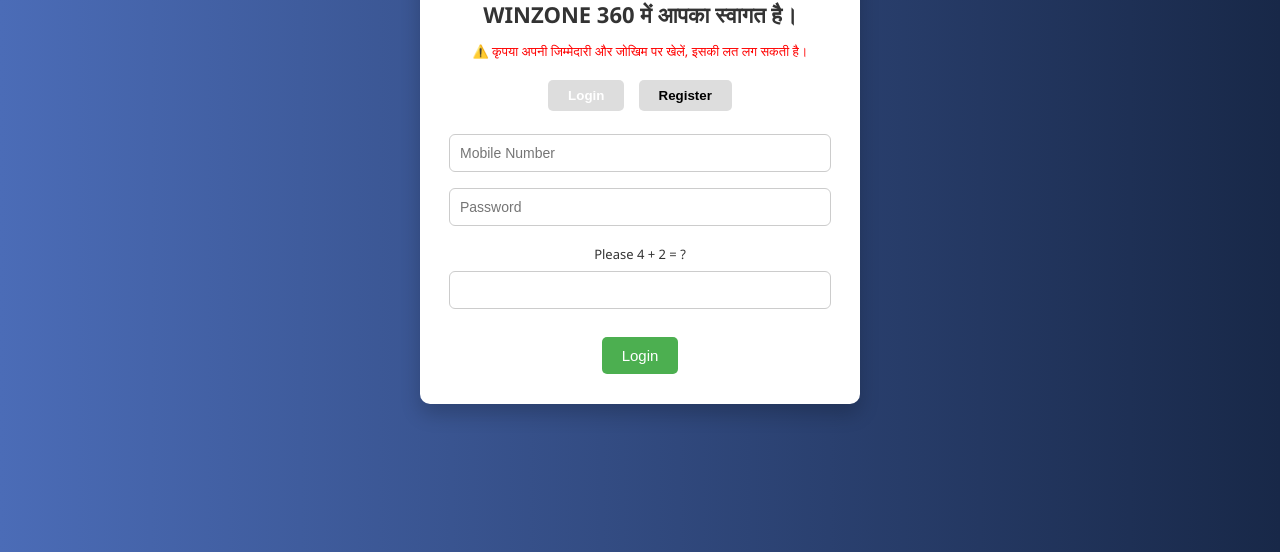
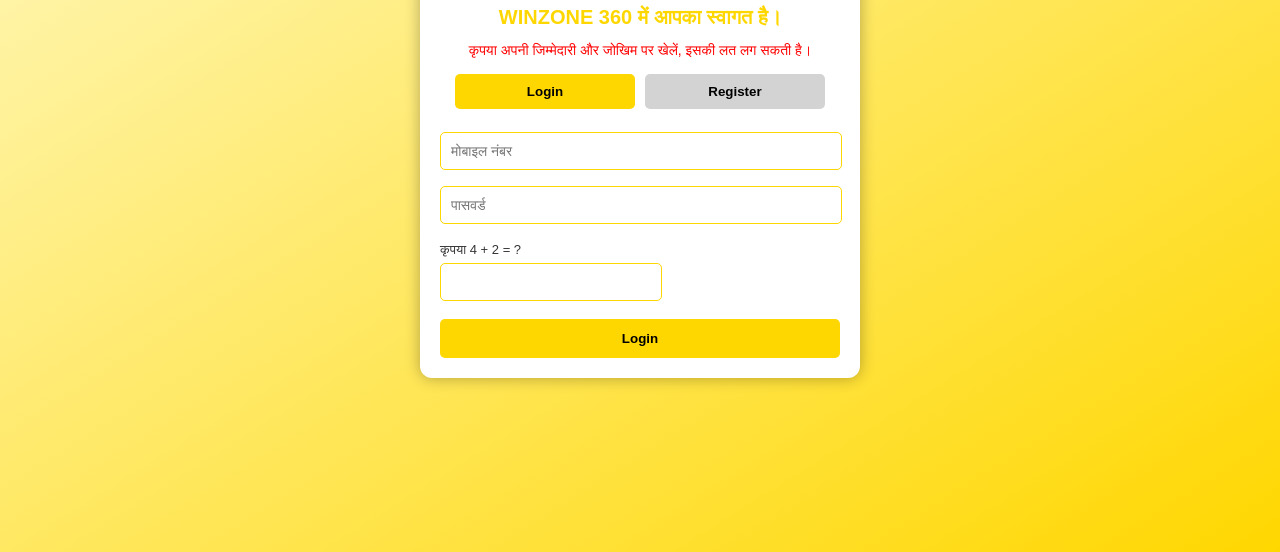
Before and after one commit to Rish1628/WinZone-360, a plain HTML site: page index.html in a window 1280 px wide. Shown: the part 248-800 px from the top of the page. Drawn offline with Linux system fonts and the light colour scheme.

Commit message:
Update index.html

```diff
--- a/index.html
+++ b/index.html
@@ -1,103 +1,118 @@
 <!DOCTYPE html>
 <html lang="hi">
 <head>
-  <meta charset="UTF-8" />
-  <meta name="viewport" content="width=device-width, initial-scale=1" />
+  <meta charset="UTF-8">
+  <meta name="viewport" content="width=device-width, initial-scale=1">
   <title>WINZONE 360 - Login/Register</title>
   <style>
     body {
+      font-family: 'Arial', sans-serif;
+      background: linear-gradient(to bottom right, #fff9c4, #ffd700);
       margin: 0;
-      font-family: 'Segoe UI', Tahoma, Geneva, Verdana, sans-serif;
-      background: linear-gradient(to right, #4b6cb7, #182848);
-      color: #fff;
+      padding: 0;
       display: flex;
       justify-content: center;
       align-items: center;
-      height: 100vh;
+      min-height: 100vh;
     }
 
     .container {
-      background: #ffffff;
-      color: #333;
-      padding: 30px 20px;
-      border-radius: 10px;
-      box-shadow: 0 10px 20px rgba(0,0,0,0.2);
+      background: #fff;
       width: 90%;
       max-width: 400px;
+      padding: 20px;
+      border-radius: 12px;
+      box-shadow: 0 0 15px rgba(0,0,0,0.3);
+      color: #333;
+    }
+
+    h1 {
       text-align: center;
+      color: #FFD700;
+      font-size: 20px;
+    }
+
+    .warning {
+      font-size: 14px;
+      color: red;
+      text-align: center;
+      margin-top: 5px;
+      margin-bottom: 15px;
     }
 
     .icon {
+      text-align: center;
       font-size: 40px;
     }
 
-    h1 {
-      font-size: 22px;
-      margin-bottom: 10px;
-    }
-
-    .warning {
-      font-size: 13px;
-      color: red;
-      margin-bottom: 20px;
-    }
-
-    input[type="text"], input[type="password"] {
-      width: 90%;
-      padding: 10px;
-      margin: 8px 0;
-      border: 1px solid #ccc;
-      border-radius: 6px;
-      font-size: 14px;
-    }
-
-    .captcha-box {
-      margin: 10px 0;
-      font-size: 14px;
-    }
-
     .toggle-btns {
+      display: flex;
+      justify-content: center;
       margin-bottom: 15px;
     }
 
     .toggle-btns button {
-      padding: 8px 20px;
+      width: 45%;
+      margin: 0 5px;
+      padding: 10px;
+      background: lightgray;
       border: none;
-      cursor: pointer;
-      background: #ddd;
       border-radius: 5px;
-      margin: 0 5px;
       font-weight: bold;
     }
 
     .active-tab {
-      background: #4CAF50;
-      color: white;
+      background-color: #FFD700 !important;
+      color: black !important;
     }
 
-    .action-btn {
-      padding: 10px 20px;
-      background-color: #4CAF50;
-      color: white;
+    input {
+      width: 95%;
+      padding: 10px;
+      margin: 8px 0;
+      border: 1px solid #FFD700;
+      border-radius: 5px;
+      font-size: 14px;
+    }
+
+    label {
+      font-size: 13px;
+      float: left;
+    }
+
+    button.action-btn {
+      width: 100%;
+      padding: 12px;
+      background-color: #FFD700;
+      color: black;
       border: none;
-      font-size: 15px;
+      font-weight: bold;
+      margin-top: 10px;
       border-radius: 5px;
-      cursor: pointer;
-      margin-top: 10px;
     }
 
     .hidden {
       display: none;
     }
 
-    label {
-      font-size: 13px;
+    .clearfix {
+      clear: both;
     }
 
-    @media(max-width: 500px) {
-      .container {
-        padding: 20px 10px;
-      }
+    .captcha-box {
+      margin-top: 10px;
+      text-align: left;
+      font-size: 14px;
+    }
+
+    .captcha-box input {
+      width: 50%;
+      margin-top: 5px;
+    }
+
+    @media screen and (max-width: 480px) {
+      h1 { font-size: 18px; }
+      .warning { font-size: 12px; }
     }
   </style>
 </head>
@@ -105,7 +120,7 @@
   <div class="container">
     <div class="icon">🏆</div>
     <h1>WINZONE 360 में आपका स्वागत है।</h1>
-    <p class="warning">⚠️ कृपया अपनी जिम्मेदारी और जोखिम पर खेलें, इसकी लत लग सकती है।</p>
+    <p class="warning">कृपया अपनी जिम्मेदारी और जोखिम पर खेलें, इसकी लत लग सकती है।</p>
 
     <div class="toggle-btns">
       <button id="loginTab" class="active-tab">Login</button>
@@ -114,79 +129,91 @@
 
     <!-- Login Form -->
     <div id="loginForm">
-      <input type="text" id="loginMobile" placeholder="Mobile Number" required />
-      <input type="password" id="loginPassword" placeholder="Password" required />
+      <input type="text" id="loginMobile" placeholder="मोबाइल नंबर" required>
+      <input type="password" id="loginPassword" placeholder="पासवर्ड" required>
+
       <div class="captcha-box">
-        <label>Please 4 + 2 = ?</label><br />
-        <input type="text" id="captchaLogin" />
+        <label>कृपया 4 + 2 = ?</label><br>
+        <input type="text" id="captchaLogin">
       </div>
+
       <button class="action-btn" onclick="login()">Login</button>
     </div>
 
     <!-- Register Form -->
     <div id="registerForm" class="hidden">
-      <input type="text" id="regUsername" placeholder="Username" required />
-      <input type="text" id="regMobile" placeholder="Mobile Number" required />
-      <input type="text" id="regLocation" placeholder="Location" required />
-      <input type="password" id="regPassword" placeholder="Password" required />
-      <input type="text" id="regRefer" placeholder="Refer code (optional)" />
-      <label><input type="checkbox" id="agreeCheck" /> I Agree</label>
+      <input type="text" id="regUsername" placeholder="यूज़रनेम" required>
+      <input type="text" id="regMobile" placeholder="मोबाइल नंबर" required>
+      <input type="text" id="regLocation" placeholder="स्थान" required>
+      <input type="password" id="regPassword" placeholder="पासवर्ड" required>
+      <input type="text" id="regRefer" placeholder="रेफ़र कोड (वैकल्पिक)">
+      <label><input type="checkbox" id="agreeCheck"> मैं सहमत हूँ</label>
+
       <div class="captcha-box">
-        <label>Please 5 + 3 = ?</label><br />
-        <input type="text" id="captchaRegister" />
+        <label>कृपया 5 + 3 = ?</label><br>
+        <input type="text" id="captchaRegister">
       </div>
+
       <button class="action-btn" onclick="register()">Register</button>
     </div>
   </div>
 
   <script>
-    // Tab switching
-    document.getElementById("loginTab").onclick = () => {
-      document.getElementById("loginForm").classList.remove("hidden");
-      document.getElementById("registerForm").classList.add("hidden");
+    const loginTab = document.getElementById("loginTab");
+    const registerTab = document.getElementById("registerTab");
+    const loginForm = document.getElementById("loginForm");
+    const registerForm = document.getElementById("registerForm");
+
+    loginTab.onclick = () => {
+      loginForm.classList.remove("hidden");
+      registerForm.classList.add("hidden");
       loginTab.classList.add("active-tab");
       registerTab.classList.remove("active-tab");
     };
 
-    document.getElementById("registerTab").onclick = () => {
-      document.getElementById("loginForm").classList.add("hidden");
-      document.getElementById("registerForm").classList.remove("hidden");
+    registerTab.onclick = () => {
+      loginForm.classList.add("hidden");
+      registerForm.classList.remove("hidden");
       registerTab.classList.add("active-tab");
       loginTab.classList.remove("active-tab");
     };
 
-    // Login
     function login() {
       const mobile = document.getElementById("loginMobile").value.trim();
       const password = document.getElementById("loginPassword").value.trim();
       const captcha = document.getElementById("captchaLogin").value.trim();
 
       if (captcha !== "6") {
-        alert("Please enter correct captcha");
+        alert("कृपया सही कैप्चा दर्ज करें");
         return;
       }
 
-      alert("User login successful");
-      localStorage.setItem("role", "user");
-      window.location.href = "game.html";
+      if (mobile === "9999999999" && password === "admin123") {
+        alert("एडमिन लॉगिन सफल");
+        localStorage.setItem("role", "admin");
+        window.location.href = "admin.html";
+      } else {
+        alert("यूज़र लॉगिन सफल");
+        localStorage.setItem("role", "user");
+        window.location.href = "game.html";
+      }
     }
 
-    // Register
     function register() {
       const captcha = document.getElementById("captchaRegister").value.trim();
       const agree = document.getElementById("agreeCheck").checked;
 
       if (captcha !== "8") {
-        alert("Wrong captcha");
+        alert("गलत कैप्चा");
         return;
       }
 
       if (!agree) {
-        alert("Please agree to the terms");
+        alert("कृपया शर्तों से सहमत हों");
         return;
       }
 
-      alert("Registration successful");
+      alert("रजिस्ट्रेशन सफल");
       localStorage.setItem("role", "user");
       window.location.href = "game.html";
     }
```
